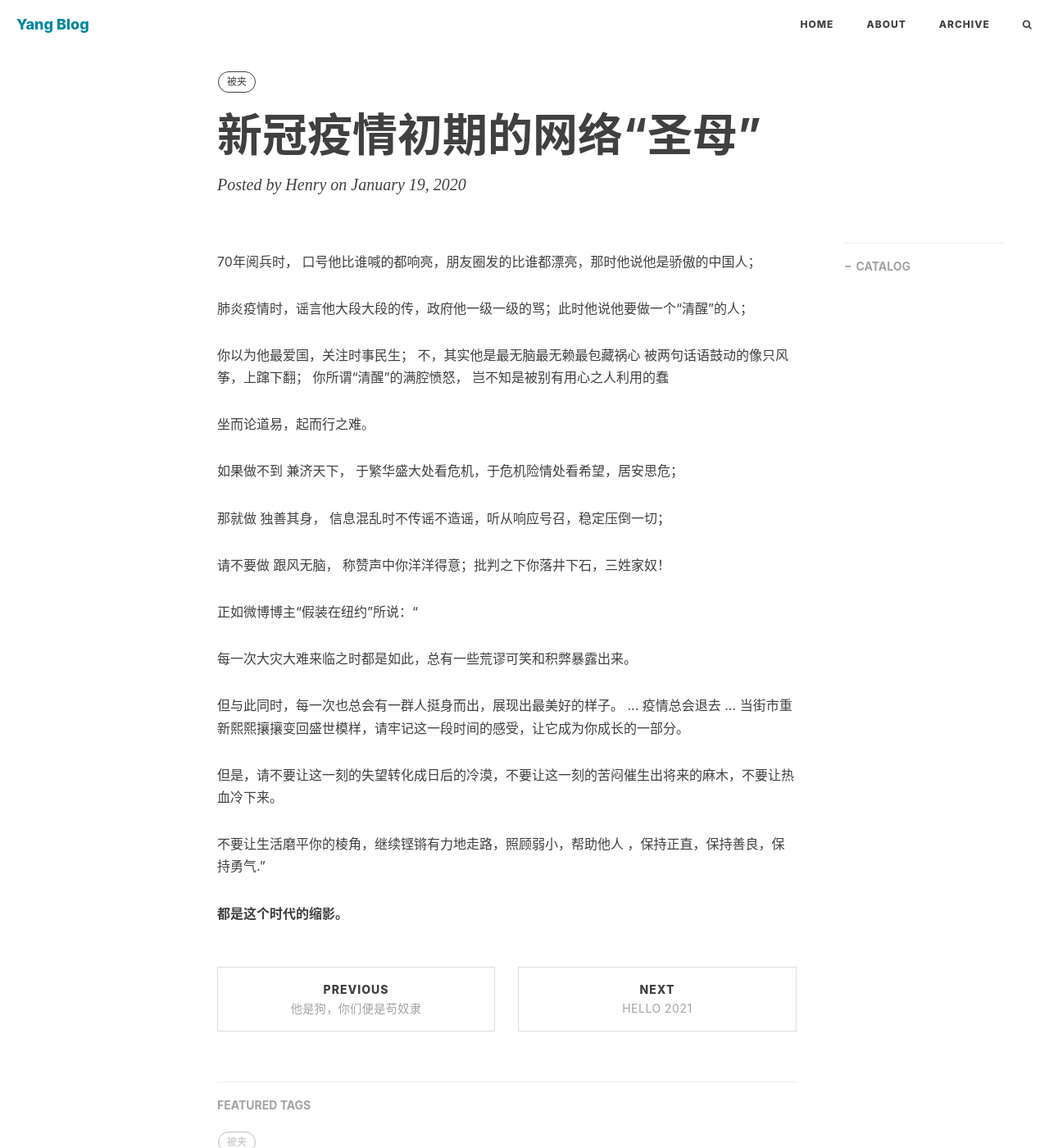
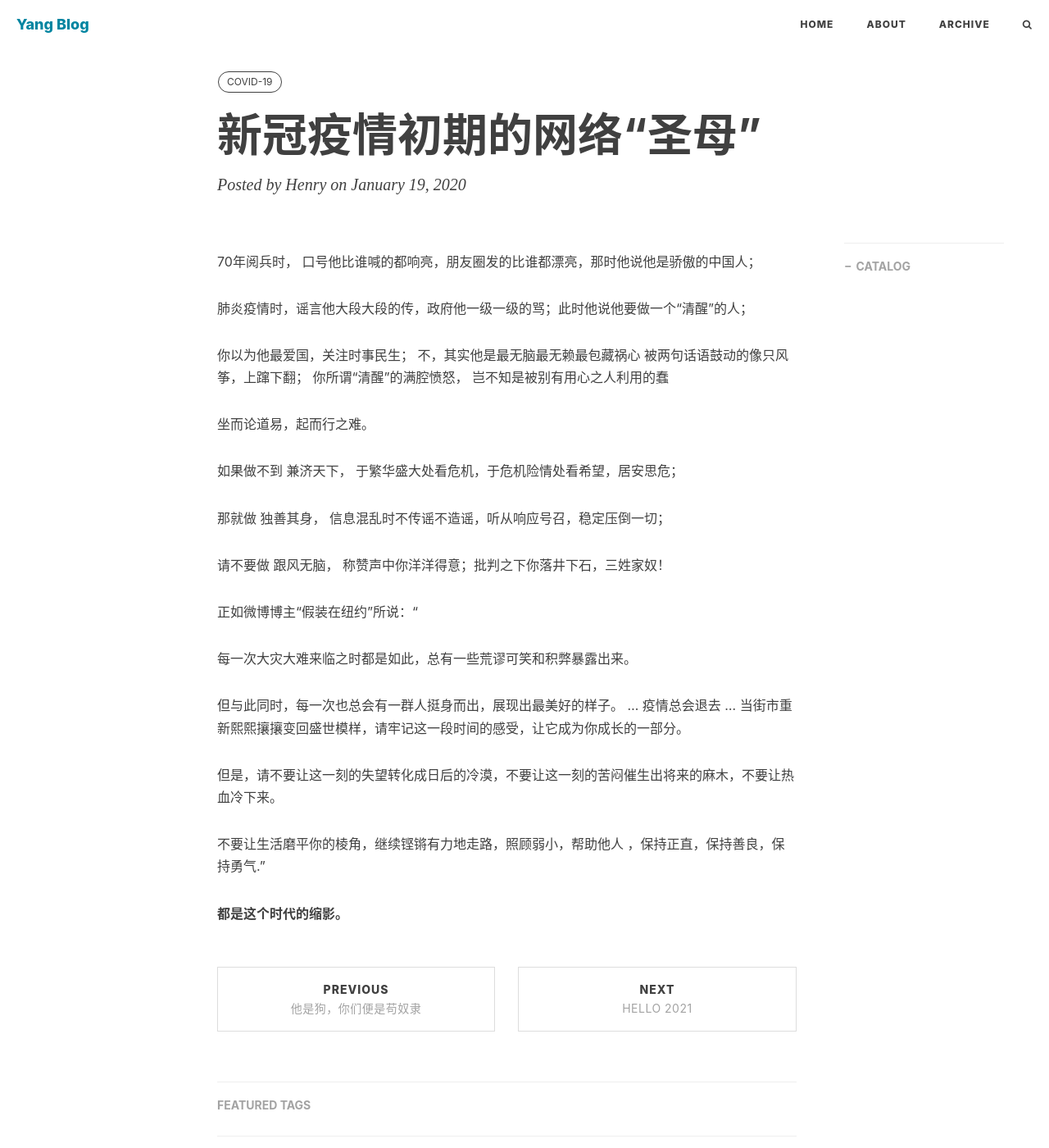
Before and after one commit to yliu9418/yliu9418.github.io, a Jekyll site: the page built from _posts/2021-01-19-the-systematic-failure-of-higher-education-in-china.md, in a window 1280 px wide and 1400 px high. Shown: the whole window at 82% size. Built offline with Jekyll 4.4.1, drawn with Linux system fonts in a browser that asks for light colours; nearby versions of some CDN libraries; comment, search, counter and statistics services are not loaded.

Commit message:
Update 2021-01-19-the-systematic-failure-of-higher-education-in-china.md

```diff
--- a/_posts/2021-01-19-the-systematic-failure-of-higher-education-in-china.md
+++ b/_posts/2021-01-19-the-systematic-failure-of-higher-education-in-china.md
@@ -7,7 +7,7 @@ author:     "Henry"
 catalog: false
 header-style: text
 tags:
-  - 被夹
+  - COVID-19
 ---
 70年阅兵时， 口号他比谁喊的都响亮，朋友圈发的比谁都漂亮，那时他说他是骄傲的中国人；
 
```
